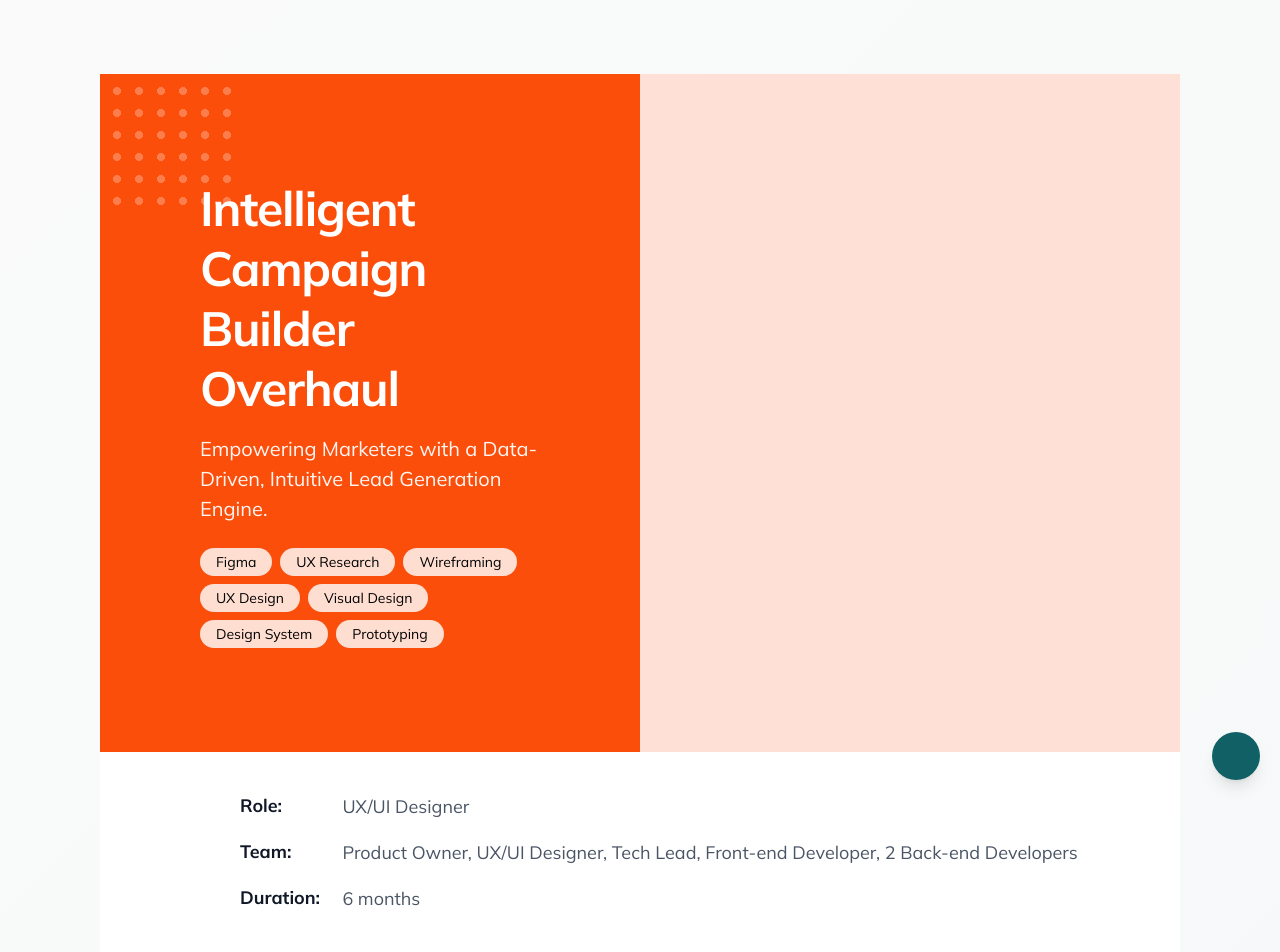
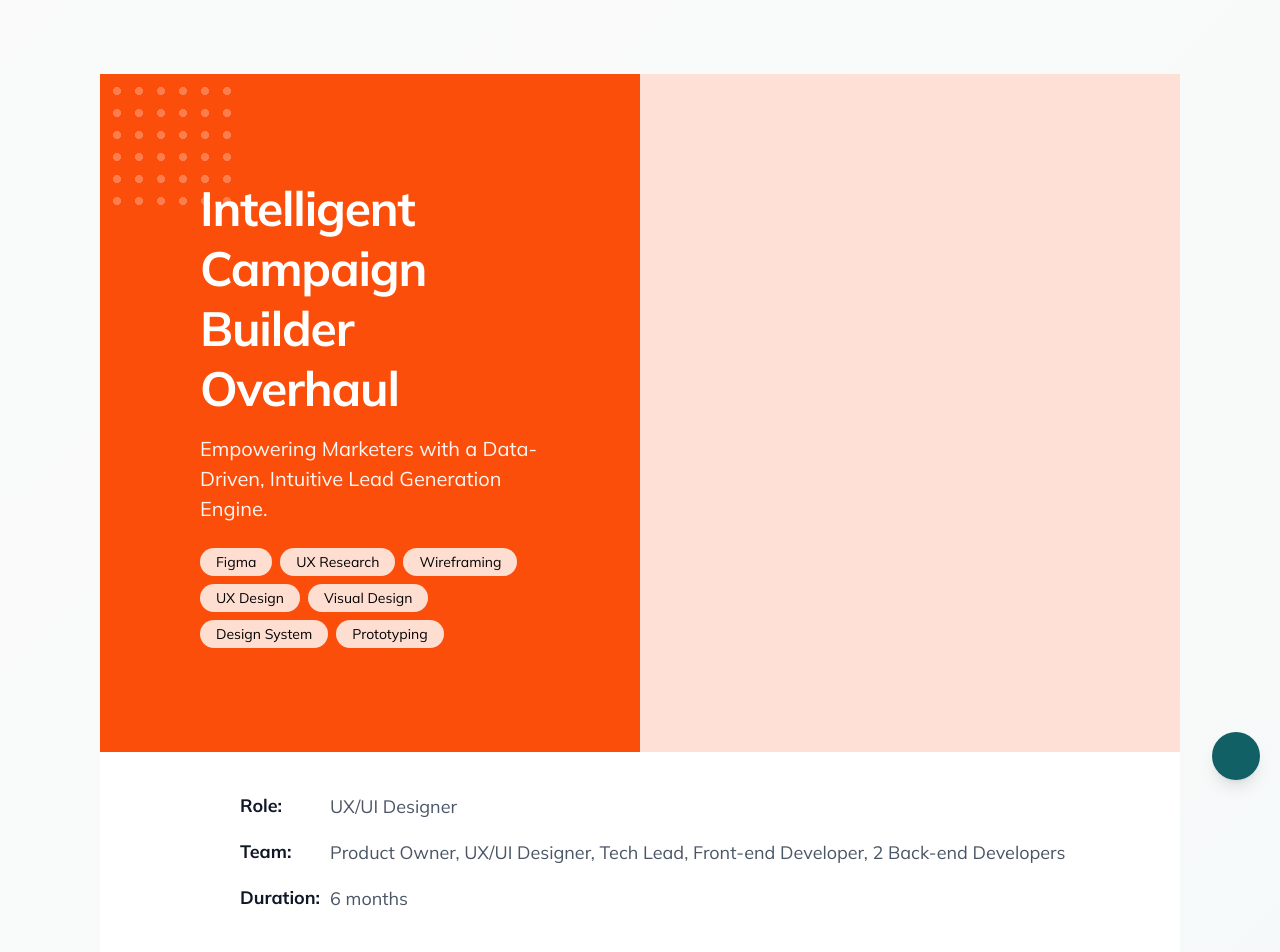
Before and after one commit to niharika95/niharika95.github.io, a React (Vite) app: page /#/intelligent-campaign-builder in a window 1280 px wide. Shown: the top 952 px of the page. Built offline with nearby package versions, Linux system fonts and the light colour scheme; some icons are missing.

Commit message:
feat: update grid layout in Intelligent Campaign Builder for improved alignment and spacing

```diff
--- a/src/screens/IntelligentCampaignBuilder/IntelligentCampaignBuilder.jsx
+++ b/src/screens/IntelligentCampaignBuilder/IntelligentCampaignBuilder.jsx
@@ -124,7 +124,7 @@ const IntelligentCampaignBuilder = () => {
         {/* Meta row */}
         <section className="py-10">
           <ContentContainer>
-            <div className="grid grid-cols-[auto,1fr] gap-x-5 gap-y-4 items-start">
+            <div className="grid grid-cols-[auto,auto] justify-start gap-x-2.5 gap-y-4 items-start">
                 {/* Role */}
                 <div className="col-start-1 flex items-center whitespace-nowrap">
                     <Icon icon='mdi:user' className='text-2xl text-gray-500 mr-4' />
```
